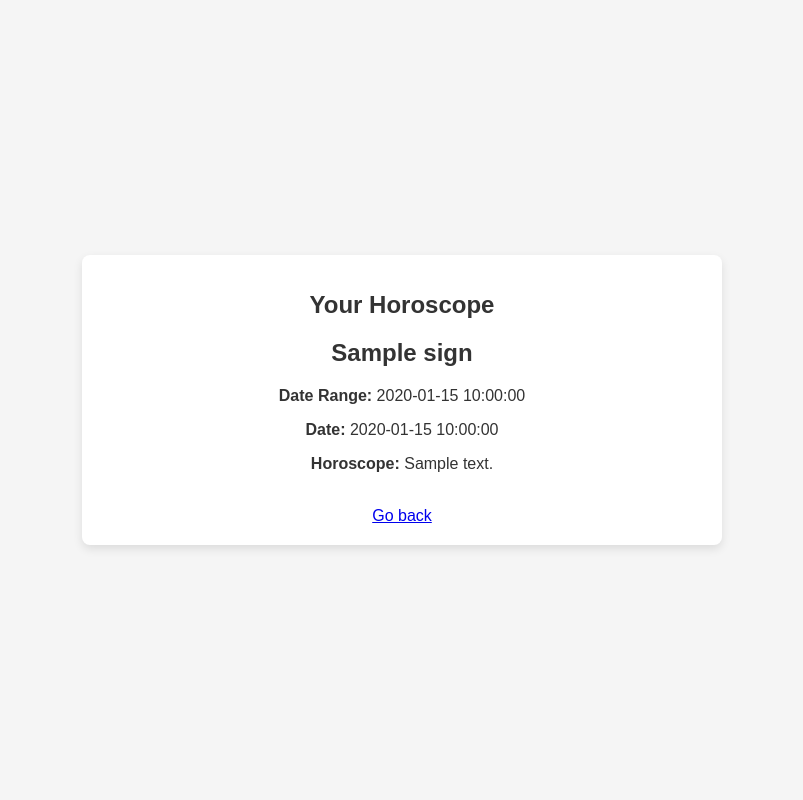
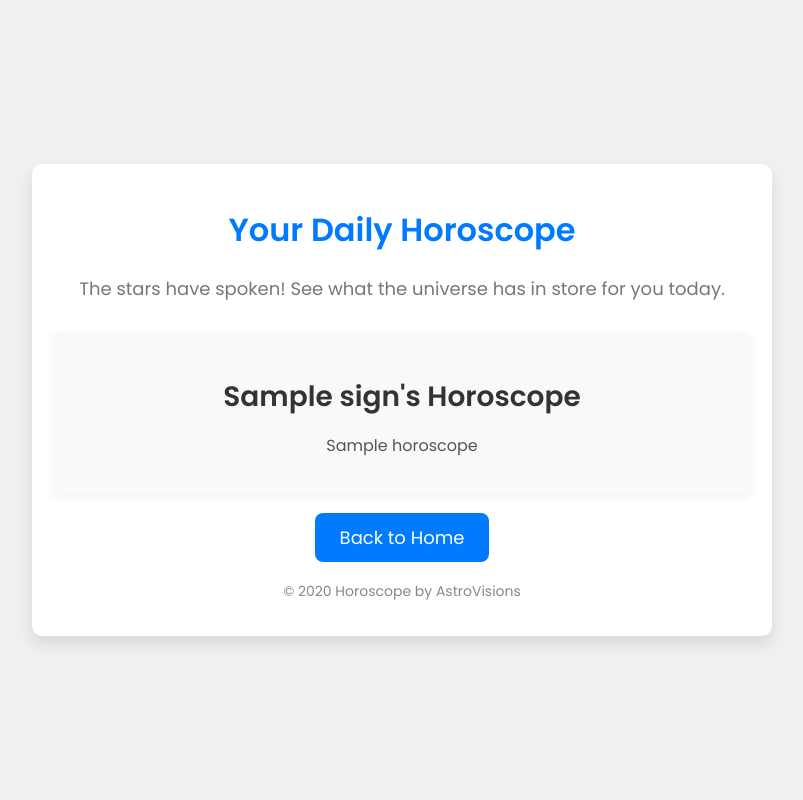
Before and after one commit to joshuarg007/AstroGate, a FastAPI app: template templates/horoscope.html in a window 1280 px wide. Shown: the whole page, without its empty margins (238-1041 px from the left). Run offline with FastAPI, Linux system fonts and the light colour scheme; the template is opened without the code that fills it: most values are stand-ins (such as "Sample title", 1, 10 or a date in 2020).

Commit message:
Enhance Horoscope Feature: Ensure Themes Always Present, Add Default Sign Themes
Updated the horoscope generation logic to ensure that there are always themes for each zodiac sign, even if no planets match the selected sign. Introduced a new set of default themes for each zodiac sign to provide a meaningful message in the absence of planet-specific influences. The horoscope is now guaranteed to always include a relevant theme for the user's chosen sign.

Changes include:
- Added a `DEFAULT_THEMES` dictionary with default messages for each zodiac sign.
- Modified the `generate_horoscope` function to check for planets matching the user's sign and fall back to the default theme if no planets match.
- Ensured that the horoscope always provides a relevant and engaging message for the user.

```diff
--- a/main.py
+++ b/main.py
@@ -2,12 +2,12 @@ from fastapi import FastAPI, Form, Request
 from fastapi.responses import HTMLResponse, RedirectResponse
 from fastapi.templating import Jinja2Templates
 from fastapi.staticfiles import StaticFiles
-import requests
+import swisseph as swe
+from datetime import datetime
 import logging
 
 # Importing the passphrase from config.py
 from config import SECRET_PASSPHRASE
-
 
 # Set up logging
 logging.basicConfig(level=logging.INFO)
@@ -17,33 +17,97 @@ app = FastAPI()
 
 # Setup templates and static files
 templates = Jinja2Templates(directory="templates")
+
 app.mount("/static", StaticFiles(directory="static"), name="static")
 
-def get_horoscope(sign: str):
-    valid_signs = {
-        "aries", "taurus", "gemini", "cancer", "leo", "virgo",
-        "libra", "scorpio", "sagittarius", "capricorn", "aquarius", "pisces"
-    }
-    if sign not in valid_signs:
-        return {"error": f"Invalid zodiac sign: {sign}"}
+# Zodiac signs and their date ranges (degree ranges)
+ZODIAC_SIGNS = [
+    "Aries", "Taurus", "Gemini", "Cancer", "Leo", "Virgo",
+    "Libra", "Scorpio", "Sagittarius", "Capricorn", "Aquarius", "Pisces"
+]
 
-    url = "https://aztro.sameerkumar.website/"
-    params = (("sign", sign), ("day", "today"))  # Use a tuple of tuples for params
+# Zodiac degree ranges (each sign spans 30 degrees, from 0 to 360 degrees)
+ZODIAC_RANGES = [
+    (0, 30), (30, 60), (60, 90), (90, 120), (120, 150), (150, 180),
+    (180, 210), (210, 240), (240, 270), (270, 300), (300, 330), (330, 360)
+]
 
-    try:
-        response = requests.post(url, params=params)  # Pass params as a tuple
-        if response.status_code == 200:
-            data = response.json()
-            return {
-                "date_range": data.get("date_range"),
-                "description": data.get("description"),
-                "current_date": data.get("current_date"),
-                "sign": sign,
-            }
+# Map planets to themes
+PLANET_THEMES = {
+    "Sun": "identity and vitality",
+    "Moon": "emotions and intuition",
+    "Mercury": "communication and thoughts",
+    "Venus": "love and relationships",
+    "Mars": "energy and action",
+    "Jupiter": "growth and expansion",
+    "Saturn": "responsibility and discipline",
+    "Uranus": "change and innovation",
+    "Neptune": "dreams and spirituality",
+    "Pluto": "transformation and power"
+}
+
+# Calculate the position of planets
+def calculate_planet_positions():
+    now = datetime.now()
+    jd = swe.julday(now.year, now.month, now.day)  # Calculate Julian day
+    positions = {}
+
+    for planet in [swe.SUN, swe.MOON, swe.MERCURY, swe.VENUS, swe.MARS,
+                   swe.JUPITER, swe.SATURN, swe.URANUS, swe.NEPTUNE, swe.PLUTO]:
+        result = swe.calc_ut(jd, planet)
+        if len(result) >= 2:  # Ensure the result has at least two values
+            planet_name = result[0]
+            lon = result[1]  # Longitude of the planet
+            positions[planet_name] = lon
+            logger.info(f"{planet_name} is at longitude {lon}")
         else:
-            return {"error": f"Failed to fetch horoscope. Status code: {response.status_code}"}
-    except Exception as e:
-        return {"error": f"Error fetching horoscope: {str(e)}"}
+            logger.warning(f"Unexpected result from swisseph for planet {planet}: {result}")
+    return positions
+
+# Determine the zodiac sign of a planet based on its longitude
+def get_zodiac_sign(longitude):
+    longitude = longitude % 360  # Normalize longitude to be within 0-360 degrees
+    for idx, (start, end) in enumerate(ZODIAC_RANGES):
+        if start <= longitude < end:
+            logger.info(f"Longitude {longitude} is in {ZODIAC_SIGNS[idx]}")
+            return ZODIAC_SIGNS[idx]
+    return "Unknown"
+
+# Default themes for each zodiac sign
+DEFAULT_THEMES = {
+    "aries": "Today is a day of action. Take the initiative and push forward.",
+    "taurus": "Patience will pay off today. Stay grounded and steady.",
+    "gemini": "The winds of change are blowing. Embrace new ideas.",
+    "cancer": "Nurturing energy surrounds you. Take care of yourself and others.",
+    "leo": "Confidence is your key today. Shine brightly and lead the way.",
+    "virgo": "Practicality will bring success. Focus on the details.",
+    "libra": "Balance is important today. Seek harmony in all things.",
+    "scorpio": "Intensity is your strength today. Dive deep and explore.",
+    "sagittarius": "Adventure is calling. Step out of your comfort zone.",
+    "capricorn": "Hard work will bring rewards. Stay disciplined and focused.",
+    "aquarius": "Innovation is in the air. Think outside the box.",
+    "pisces": "Dreams and intuition guide you. Trust your inner voice."
+}
+
+def generate_horoscope(sign, positions):
+    themes = []
+    # Convert the user's sign to lowercase for case-insensitive comparison
+    sign = sign.lower()
+
+    # Check each planet's position to determine if it's in the user's sign
+    for planet, position in positions.items():
+        planet_sign = get_zodiac_sign(position)
+        logger.info(f"{planet} is in {planet_sign} with longitude {position}")
+
+        # Only include planets that match the selected zodiac sign
+        if planet_sign.lower() == sign:  # Compare in lowercase for consistency
+            themes.append(f"{planet}: {PLANET_THEMES.get(planet, 'Unknown theme')}")
+
+    # If no planets matched, use the default theme for that sign
+    if not themes:
+        themes.append(DEFAULT_THEMES.get(sign, "Today is a calm day. Reflect and recharge."))
+
+    return f"{sign.capitalize()}: {', '.join(themes)}"
 
 # Homepage with passphrase form and zodiac dropdown (single form)
 @app.get("/", response_class=HTMLResponse)
@@ -56,14 +120,22 @@ async def home(request: Request):
 
 @app.post("/", response_class=HTMLResponse)
 async def handle_form(request: Request, passphrase: str = Form(None), sign: str = Form(...)):
+    logger.info(f"Received sign: {sign} and passphrase: {passphrase}")
+
     if passphrase and passphrase == SECRET_PASSPHRASE:
+        logger.info("Redirecting to scrape form due to valid passphrase.")
         return RedirectResponse(url="/scrape-form", status_code=303)
 
     if sign:
-        horoscope_data = get_horoscope(sign.lower())
-        if "error" in horoscope_data:
-            logger.error(f"Error fetching horoscope: {horoscope_data['error']}")
-        return templates.TemplateResponse("horoscope.html", {"request": request, "data": horoscope_data})
+        positions = calculate_planet_positions()
+        horoscope_data = generate_horoscope(sign.capitalize(), positions)
+        logger.info(f"Generated horoscope: {horoscope_data}")
+
+        return templates.TemplateResponse("horoscope.html", {
+            "request": request,
+            "data": {"sign": sign, "horoscope": horoscope_data},
+            "current_year": datetime.now().year
+        })
 
     zodiac_signs = [
         "aries", "taurus", "gemini", "cancer", "leo", "virgo", "libra",
--- a/static/style.css
+++ b/static/style.css
@@ -1,7 +1,7 @@
 body {
     margin: 0;
-    font-family: Arial, sans-serif;
-    background: #f5f5f5;
+    font-family: 'Poppins', sans-serif;
+    background: #f0f0f0;
     color: #333;
     display: flex;
     justify-content: center;
@@ -12,89 +12,73 @@ body {
 
 .container {
     width: 100%;
-    max-width: 600px;
+    max-width: 700px;
     margin: 0 auto;
     padding: 20px;
     background: #fff;
-    border-radius: 8px;
-    box-shadow: 0 4px 10px rgba(0, 0, 0, 0.1);
+    border-radius: 10px;
+    box-shadow: 0 8px 16px rgba(0, 0, 0, 0.1);
 }
 
-h1 {
-    font-size: 24px;
-    margin-bottom: 20px;
+.header {
+    margin-bottom: 30px;
 }
 
-input {
-    width: 80%;
-    padding: 10px;
-    margin-bottom: 15px;
-    border: 1px solid #ccc;
-    border-radius: 4px;
+.title {
+    font-size: 32px;
+    font-weight: 600;
+    color: #007bff;
 }
 
-button {
-    padding: 10px 20px;
+.subheading {
+    font-size: 18px;
+    font-weight: 400;
+    color: #777;
+}
+
+.horoscope-card {
+    background: #f9f9f9;
+    border-radius: 8px;
+    padding: 20px;
+    box-shadow: 0 4px 10px rgba(0, 0, 0, 0.05);
+}
+
+.sign-title {
+    font-size: 28px;
+    font-weight: 600;
+    margin-bottom: 15px;
+}
+
+.horoscope-content {
+    font-size: 16px;
+    line-height: 1.5;
+    color: #555;
+}
+
+.back-to-home {
+    margin-top: 30px;
+}
+
+.home-button {
+    padding: 12px 25px;
     background-color: #007bff;
     color: #fff;
-    border: none;
-    border-radius: 4px;
-    font-size: 16px;
-    cursor: pointer;
+    text-decoration: none;
+    border-radius: 8px;
+    font-size: 18px;
+    transition: background-color 0.3s ease;
 }
 
-button:hover {
+.home-button:hover {
     background-color: #0056b3;
 }
 
-.error {
-    color: #ff3333;
-    margin-top: 10px;
+.footer {
+    margin-top: 30px;
+    font-size: 14px;
+    color: #888;
 }
 
-.home-container {
-    display: flex;
-    justify-content: center;
-    align-items: center;
-    height: 100vh;
-    text-align: center;
+.animation-overlay {
+    display: none; /* You can add optional animation or transition effects here */
 }
-
-form {
-    background: rgba(0, 0, 0, 0.5);
-    padding: 20px;
-    border-radius: 10px;
-    box-shadow: 0 4px 10px rgba(0, 0, 0, 0.3);
-}
-
-h1 {
-    margin-bottom: 20px;
-}
-
-input {
-    width: 80%;
-    padding: 10px;
-    margin-bottom: 10px;
-    border: none;
-    border-radius: 5px;
-    font-size: 16px;
-}
-
-button {
-    padding: 10px 20px;
-    background: #007bff;
-    color: #fff;
-    border: none;
-    border-radius: 5px;
-    font-size: 16px;
-    cursor: pointer;
-}
-
-button:hover {
-    background: #0056b3;
-}
-
-.error {
-    color: #ff3333;
-    margin-top: 10px;
-}
--- a/templates/horoscope.html
+++ b/templates/horoscope.html
@@ -3,22 +3,35 @@
 <head>
     <meta charset="UTF-8">
     <meta name="viewport" content="width=device-width, initial-scale=1.0">
-    <title>Horoscope</title>
+    <title>Today's Horoscope</title>
     <link rel="stylesheet" href="/static/style.css">
+    <link href="https://fonts.googleapis.com/css2?family=Poppins:wght@400;600&display=swap" rel="stylesheet">
 </head>
 <body>
     <div class="container">
-        <h1>Your Horoscope</h1>
-        {% if data.error %}
-            <p class="error">{{ data.error }}</p>
-        {% else %}
-            <h2>{{ data.sign.capitalize() }}</h2>
-            <p><strong>Date Range:</strong> {{ data.date_range }}</p>
-            <p><strong>Date:</strong> {{ data.current_date }}</p>
-            <p><strong>Horoscope:</strong> {{ data.description }}</p>
-        {% endif %}
-        <br>
-        <a href="/">Go back</a>
+        <header class="header">
+            <h1 class="title">Your Daily Horoscope</h1>
+            <p class="subheading">The stars have spoken! See what the universe has in store for you today.</p>
+        </header>
+
+        <section class="horoscope-card">
+            <h2 class="sign-title">{{ data.sign.capitalize() }}'s Horoscope</h2>
+            <div class="horoscope-content">
+                <p>{{ data.horoscope }}</p>
+            </div>
+        </section>
+
+        <div class="back-to-home">
+            <!-- Button to go back to the homepage -->
+            <a href="/" class="home-button">Back to Home</a>
+        </div>
+
+        <footer class="footer">
+            <p>© {{ current_year }} Horoscope by AstroVisions</p>
+        </footer>
     </div>
+
+    <!-- Optional animations -->
+    <div class="animation-overlay"></div>
 </body>
 </html>
```
